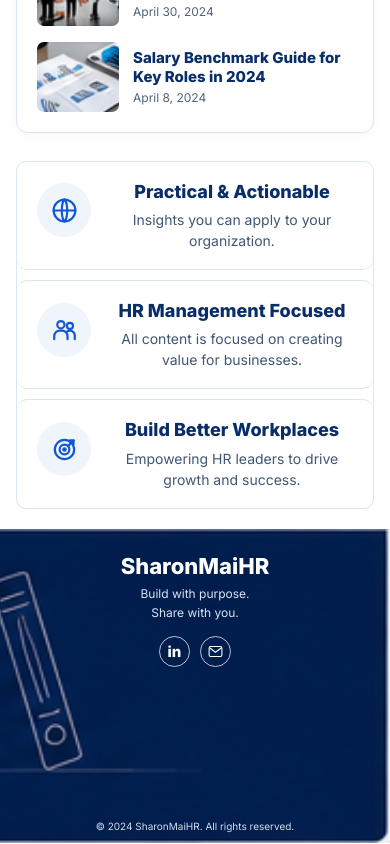
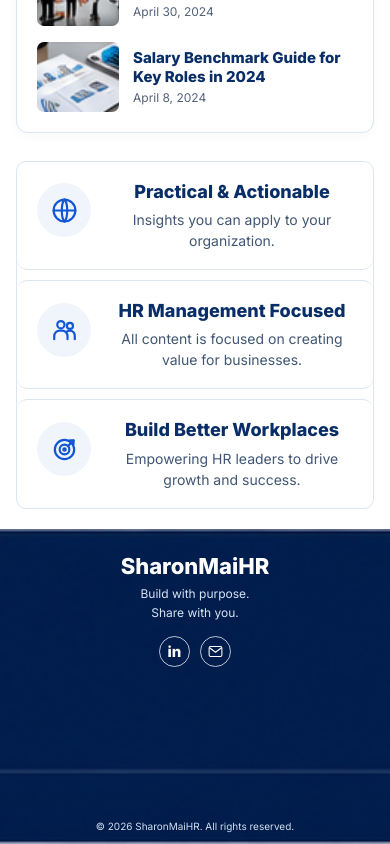
Before and after one commit to Greenyminthouse1982/sharonmaihr, a Next.js app: page / in a window 390 px wide. Shown: the part 1801-2645 px from the top of the page. Built offline with nearby package versions, Linux system fonts and the light colour scheme.

Commit message:
Reduce mobile footer spacing and update copyright year

```diff
--- a/app/globals.css
+++ b/app/globals.css
@@ -988,15 +988,19 @@ a {
 
 @media (max-width: 760px) {
   .site-footer {
-    background-position: right top;
-    background-size: auto 100%;
+    background-position: center top;
+    background-size: cover;
   }
 
   .site-footer__main {
+    display: grid;
     grid-template-columns: 1fr;
     min-height: auto;
-    gap: 16px;
-    padding: 24px 16px 94px;
+    gap: 14px;
+
+    /* Giảm khoảng xanh dư phía dưới */
+    padding: 24px 16px 24px;
+
     text-align: center;
   }
 
@@ -1011,9 +1015,13 @@ a {
   }
 
   .site-footer__bottom {
+    display: flex;
     justify-content: center;
-    min-height: 34px;
-    padding-inline: 16px;
+    align-items: center;
+
+    min-height: 40px;
+    padding: 10px 16px;
+
     text-align: center;
   }
 }
--- a/components/Footer.tsx
+++ b/components/Footer.tsx
@@ -39,7 +39,7 @@ export default function Footer() {
       </div>
 
       <div className="site-container site-footer__bottom">
-        <span>© 2024 SharonMaiHR. All rights reserved.</span>
+        <span>© 2026 SharonMaiHR. All rights reserved.</span>
       </div>
     </footer>
   );
```
